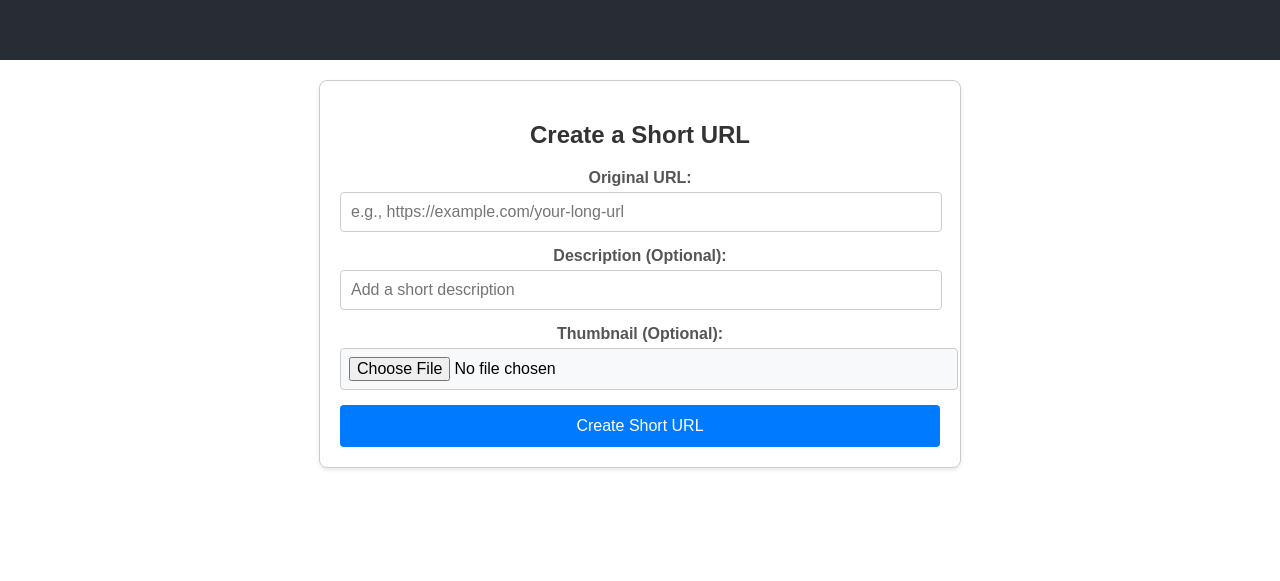
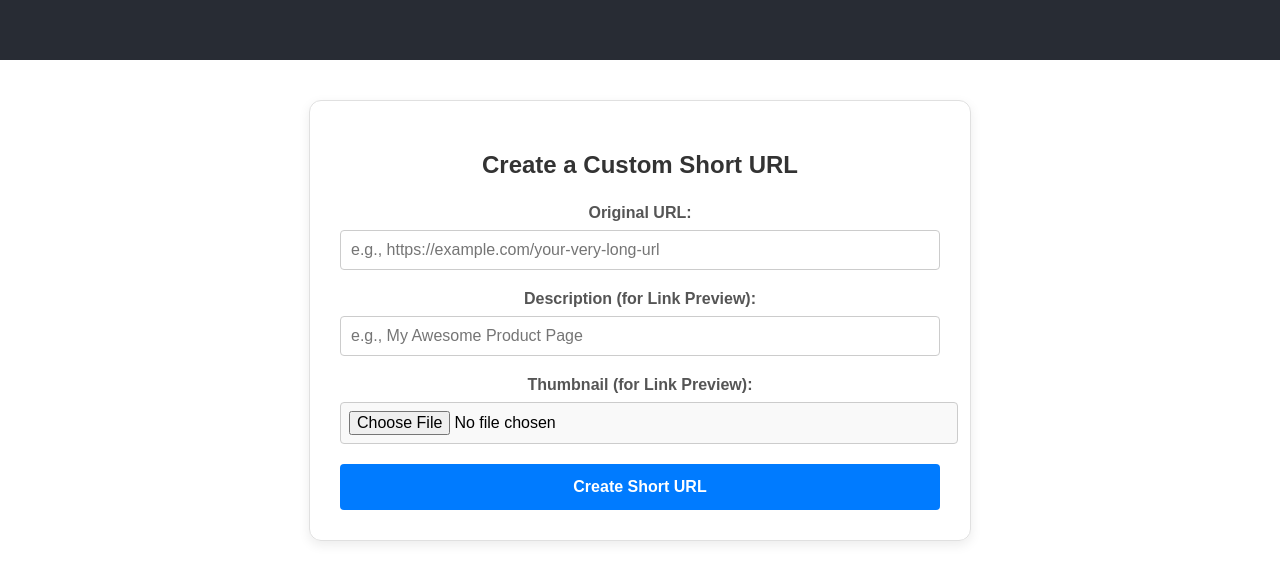
Before and after one commit to khaittori/Navia, a React (Create React App) app: page / in a window 1280 px wide. Shown: the part 740-1321 px from the top of the page. Before the commit the page ends 1228 px from the top, so only its background shows below. Built offline with nearby package versions, Linux system fonts and the light colour scheme; no server answers.

Commit message:
update UrlForm.jsx

```diff
--- a/src/components/UrlForm.jsx
+++ b/src/components/UrlForm.jsx
@@ -1,19 +1,21 @@
 // src/components/UrlForm.jsx
+// src/components/UrlForm.jsx
+
 import React, { useState } from 'react';
-import { supabase } from '../supabaseClient'; // Pastikan path ini benar sesuai struktur folder Anda
+import { supabase } from '../supabaseClient'; // Pastikan path ini benar
 
 const UrlForm = () => {
+  // --- State Management ---
   const [originalUrl, setOriginalUrl] = useState('');
   const [description, setDescription] = useState('');
   const [thumbnailFile, setThumbnailFile] = useState(null);
-  const [loading, setLoading] = useState(false); // Status loading untuk keseluruhan proses
-  const [uploading, setUploading] = useState(false); // Status loading khusus untuk upload thumbnail
+  const [loading, setLoading] = useState(false); // Untuk proses database
+  const [uploading, setUploading] = useState(false); // Khusus untuk upload thumbnail
   const [shortUrl, setShortUrl] = useState('');
   const [error, setError] = useState('');
 
+  // --- Helper Functions ---
   const generateShortCode = () => {
-    // Logika sederhana untuk menghasilkan kode pendek (bisa dibuat lebih kompleks)
-    // Menggunakan huruf kecil dan angka, panjang 6 karakter
     return Math.random().toString(36).substring(2, 8);
   };
 
@@ -25,11 +27,12 @@ const UrlForm = () => {
     }
   };
 
+  // --- Main Logic on Form Submit ---
   const handleSubmit = async (e) => {
     e.preventDefault();
-    setLoading(true); // Aktifkan loading utama
+    setLoading(true);
     setError('');
-    setShortUrl(''); // Reset hasil sebelumnya
+    setShortUrl('');
 
     if (!originalUrl) {
       setError('Original URL is required.');
@@ -37,64 +40,49 @@ const UrlForm = () => {
       return;
     }
 
-    let thumbnailUrl = null;
-    let uploadError = null; // Gunakan 'let' agar bisa diassign ulang
+    let finalThumbnailUrl = null; // Variabel untuk menyimpan URL thumbnail
 
-    // 1. Upload Thumbnail jika ada file yang dipilih
+    // BAGIAN 1: Proses upload thumbnail jika ada file
     if (thumbnailFile) {
-      setUploading(true); // Aktifkan status uploading thumbnail
+      setUploading(true);
       const fileExt = thumbnailFile.name.split('.').pop();
-      // Membuat nama file unik: timestamp + random string + ekstensi
       const fileName = `${Date.now()}_${Math.random().toString(36).substring(2, 8)}.${fileExt}`;
-      const filePath = `thumbnails/${fileName}`; // Path di dalam bucket Supabase Storage
+      const filePath = `thumbnails/${fileName}`;
 
       try {
-        // Upload file ke Supabase Storage
-        const { error: uploadErr } = await supabase.storage
-          .from('thumbnails') // Nama bucket Anda di Supabase Storage
-          .upload(filePath, thumbnailFile, {
-            cacheControl: '3600', // Cache selama 1 jam (sesuaikan jika perlu)
-            upsert: true, // Timpa file jika sudah ada dengan nama yang sama
-          });
+        // Langkah A: Upload file ke Supabase Storage
+        const { error: uploadError } = await supabase.storage
+          .from('thumbnails')
+          .upload(filePath, thumbnailFile);
 
-        if (uploadErr) {
-          uploadError = uploadErr; // Simpan error upload
-          throw uploadErr; // Lanjut ke catch block untuk penanganan error terpusat
+        if (uploadError) {
+          throw uploadError; // Lemparkan error untuk ditangkap oleh 'catch'
         }
 
-        // Jika upload berhasil, dapatkan URL publik dari file yang diunggah
-        // Pastikan bucket 'thumbnails' Anda diatur ke 'Public' di Supabase UI
+        // Langkah B: Jika upload berhasil, dapatkan URL publiknya
         const { publicURL, error: urlError } = supabase.storage
           .from('thumbnails')
           .getPublicUrl(filePath);
 
         if (urlError) {
-          uploadError = urlError; // Simpan error saat mendapatkan URL
-          throw urlError; // Lanjut ke catch block
+          throw urlError; // Lemparkan error jika gagal mendapatkan URL
         }
-        thumbnailUrl = publicURL; // Simpan URL thumbnail jika berhasil
-        // console.log('Thumbnail uploaded successfully:', thumbnailUrl);
+
+        // Langkah C: Simpan URL ke variabel. Ini adalah langkah kunci yang sebelumnya gagal.
+        finalThumbnailUrl = publicURL;
 
       } catch (error) {
-        console.error('Error handling thumbnail:', error);
+        console.error('Error during thumbnail processing:', error);
         setError(`Error processing thumbnail: ${error.message}`);
-        // Pastikan status loading direset jika ada error pada thumbnail
         setUploading(false);
         setLoading(false);
-        return; // Hentikan proses lebih lanjut jika ada error pada thumbnail
+        return; // Hentikan seluruh proses jika thumbnail gagal
       } finally {
-        setUploading(false); // Reset status upload thumbnail
+        setUploading(false); // Matikan status uploading setelah selesai
       }
     }
 
-    // Jika ada error saat memproses thumbnail, hentikan proses di sini
-    if (uploadError) {
-      // Error sudah ditampilkan oleh blok catch di atas, hanya perlu menghentikan proses
-      // setLoading(false); // Sudah di-reset di catch block
-      return;
-    }
-
-    // 2. Generate Short Code dan Simpan Data ke Database
+    // BAGIAN 2: Simpan semua data ke tabel 'urls' di database
     const shortCode = generateShortCode();
     try {
       const { data, error: dbError } = await supabase
@@ -104,114 +92,106 @@ const UrlForm = () => {
             original_url: originalUrl,
             short_code: shortCode,
             description: description,
-            thumbnail_url: thumbnailUrl, // Simpan URL thumbnail (bisa null jika tidak ada)
+            thumbnail_url: finalThumbnailUrl, // Simpan URL thumbnail (akan NULL jika tidak ada file)
           },
         ])
-        .select(); // select() untuk mendapatkan data yang baru dimasukkan
+        .select();
 
       if (dbError) {
-        throw dbError; // Lanjut ke catch block untuk penanganan error database
+        throw dbError;
       }
 
       if (data && data.length > 0) {
-        // Gunakan window.location.origin untuk mendapatkan domain aplikasi saat ini
-        // Ini akan bekerja secara otomatis baik di localhost maupun setelah deploy
         const newShortUrl = `${window.location.origin}/short/${data[0].short_code}`;
         setShortUrl(newShortUrl);
-        // console.log('URL created:', newShortUrl);
       }
     } catch (error) {
       console.error('Error saving to database:', error);
       setError(`Error creating short URL: ${error.message}`);
     } finally {
-      setLoading(false); // Reset loading utama setelah proses selesai (baik berhasil maupun gagal)
+      setLoading(false); // Matikan loading utama setelah selesai
     }
   };
 
+  // --- JSX Rendering ---
   return (
-    <div className="url-form-container" style={{ maxWidth: '600px', margin: '20px auto', padding: '20px', border: '1px solid #ccc', borderRadius: '8px', fontFamily: 'Arial, sans-serif', boxShadow: '0 2px 4px rgba(0,0,0,0.1)' }}>
-      <h2 style={{ textAlign: 'center', marginBottom: '20px', color: '#333' }}>Create a Short URL</h2>
-      <form onSubmit={handleSubmit} style={{ display: 'flex', flexDirection: 'column', gap: '15px' }}>
+    <div className="url-form-container" style={{ maxWidth: '600px', margin: '40px auto', padding: '30px', border: '1px solid #e0e0e0', borderRadius: '12px', fontFamily: 'Arial, sans-serif', boxShadow: '0 4px 12px rgba(0,0,0,0.08)' }}>
+      <h2 style={{ textAlign: 'center', marginBottom: '25px', color: '#333' }}>Create a Custom Short URL</h2>
+      <form onSubmit={handleSubmit} style={{ display: 'flex', flexDirection: 'column', gap: '20px' }}>
         <div>
-          <label htmlFor="originalUrl" style={{ display: 'block', marginBottom: '5px', fontWeight: 'bold', color: '#555' }}>Original URL:</label>
+          <label htmlFor="originalUrl" style={{ display: 'block', marginBottom: '8px', fontWeight: 'bold', color: '#555' }}>Original URL:</label>
           <input
             type="url"
             id="originalUrl"
             value={originalUrl}
             onChange={(e) => setOriginalUrl(e.target.value)}
             required
-            style={{ width: 'calc(100% - 20px)', padding: '10px', border: '1px solid #ccc', borderRadius: '4px', fontSize: '16px' }}
-            placeholder="e.g., https://example.com/your-long-url"
+            style={{ width: 'calc(100% - 22px)', padding: '10px', border: '1px solid #ccc', borderRadius: '4px', fontSize: '16px' }}
+            placeholder="e.g., https://example.com/your-very-long-url"
           />
         </div>
         <div>
-          <label htmlFor="description" style={{ display: 'block', marginBottom: '5px', fontWeight: 'bold', color: '#555' }}>Description (Optional):</label>
+          <label htmlFor="description" style={{ display: 'block', marginBottom: '8px', fontWeight: 'bold', color: '#555' }}>Description (for Link Preview):</label>
           <input
             type="text"
             id="description"
             value={description}
             onChange={(e) => setDescription(e.target.value)}
-            style={{ width: 'calc(100% - 20px)', padding: '10px', border: '1px solid #ccc', borderRadius: '4px', fontSize: '16px' }}
-            placeholder="Add a short description"
+            style={{ width: 'calc(100% - 22px)', padding: '10px', border: '1px solid #ccc', borderRadius: '4px', fontSize: '16px' }}
+            placeholder="e.g., My Awesome Product Page"
           />
         </div>
         <div>
-          <label htmlFor="thumbnail" style={{ display: 'block', marginBottom: '5px', fontWeight: 'bold', color: '#555' }}>Thumbnail (Optional):</label>
+          <label htmlFor="thumbnail" style={{ display: 'block', marginBottom: '8px', fontWeight: 'bold', color: '#555' }}>Thumbnail (for Link Preview):</label>
           <input
             type="file"
             id="thumbnail"
-            accept="image/*" // Hanya menerima file gambar
+            accept="image/*"
             onChange={handleFileChange}
-            style={{ padding: '8px', border: '1px solid #ccc', borderRadius: '4px', width: '100%', fontSize: '16px', backgroundColor: '#f8f9fa' }}
+            style={{ padding: '8px', border: '1px solid #ccc', borderRadius: '4px', width: '100%', fontSize: '16px', backgroundColor: '#f9f9f9' }}
           />
           {thumbnailFile && (
-            <p style={{ fontSize: '0.9em', color: '#555', marginTop: '5px' }}>
+            <p style={{ fontSize: '0.9em', color: '#555', marginTop: '8px', fontStyle: 'italic' }}>
               Selected: {thumbnailFile.name}
             </p>
           )}
         </div>
         <button
           type="submit"
-          disabled={loading || uploading} // Tombol nonaktif jika sedang loading atau uploading
+          disabled={loading || uploading}
           style={{
-            padding: '12px 20px',
-            backgroundColor: (loading || uploading) ? '#aaa' : '#007bff', // Warna berbeda saat disabled
+            padding: '14px 20px',
+            backgroundColor: (loading || uploading) ? '#b0b0b0' : '#007bff',
             color: 'white',
             border: 'none',
             borderRadius: '4px',
             cursor: (loading || uploading) ? 'not-allowed' : 'pointer',
             fontSize: '16px',
+            fontWeight: 'bold',
             transition: 'background-color 0.3s ease, opacity 0.3s ease',
-            opacity: (loading || uploading) ? 0.7 : 1
           }}
         >
-          {uploading ? 'Uploading Thumbnail...' : (loading ? 'Processing...' : 'Create Short URL')}
+          {uploading ? 'Uploading Thumbnail...' : (loading ? 'Creating Link...' : 'Create Short URL')}
         </button>
       </form>
 
-      {/* Menampilkan Error Message */}
-      {error && <p style={{ color: 'red', textAlign: 'center', marginTop: '15px', fontWeight: 'bold' }}>Error: {error}</p>}
+      {error && <p style={{ color: '#d32f2f', textAlign: 'center', marginTop: '20px', fontWeight: 'bold' }}>{error}</p>}
 
-      {/* Menampilkan Hasil URL Pendek */}
       {shortUrl && (
-        <div style={{ marginTop: '20px', textAlign: 'center', borderTop: '1px solid #eee', paddingTop: '15px' }}>
-          <h3 style={{ marginBottom: '10px', color: '#333' }}>Your Short URL:</h3>
-          <p style={{ backgroundColor: '#e9ecef', padding: '10px', borderRadius: '4px', wordBreak: 'break-all', fontSize: '1.1em', color: '#0056b3' }}>
-            <a href={shortUrl} target="_blank" rel="noopener noreferrer" style={{ color: '#007bff', textDecoration: 'none', wordBreak: 'break-all' }}>
+        <div style={{ marginTop: '30px', textAlign: 'center', borderTop: '1px solid #eee', paddingTop: '20px' }}>
+          <h3 style={{ marginBottom: '10px', color: '#333' }}>Your Short URL is Ready!</h3>
+          <p style={{ backgroundColor: '#e9ecef', padding: '12px', borderRadius: '4px', wordBreak: 'break-all' }}>
+            <a href={shortUrl} target="_blank" rel="noopener noreferrer" style={{ color: '#007bff', textDecoration: 'none', fontWeight: 'bold', fontSize: '1.1em' }}>
               {shortUrl}
             </a>
           </p>
-          {/* Menampilkan preview thumbnail jika ada */}
           {thumbnailFile && (
-            <div style={{ marginTop: '15px' }}>
+            <div style={{ marginTop: '20px' }}>
               <h4 style={{ marginBottom: '10px', color: '#555' }}>Thumbnail Preview:</h4>
               <img
-                src={thumbnailFile.previewURL || URL.createObjectURL(thumbnailFile)}
+                src={URL.createObjectURL(thumbnailFile)}
                 alt="Thumbnail Preview"
-                style={{ maxWidth: '150px', maxHeight: '150px', borderRadius: '4px', border: '1px solid #ddd' }}
-                // Cleanup the object URL after component unmounts or when file changes
-                // This is a basic example, for production consider useEffect cleanup
-                onError={(e) => { e.target.src = 'path/to/fallback/image.png'; }} // Fallback image jika preview gagal
+                style={{ maxWidth: '150px', maxHeight: '150px', borderRadius: '8px', border: '1px solid #ddd' }}
               />
             </div>
           )}
```
